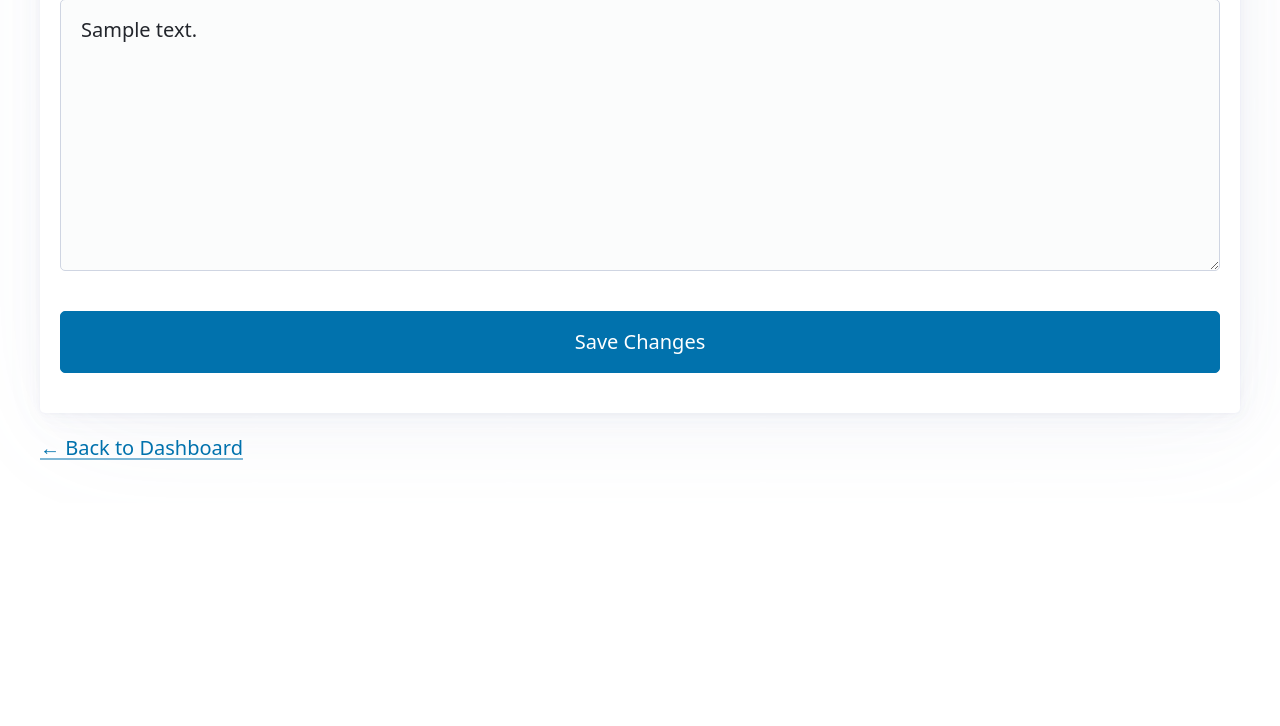
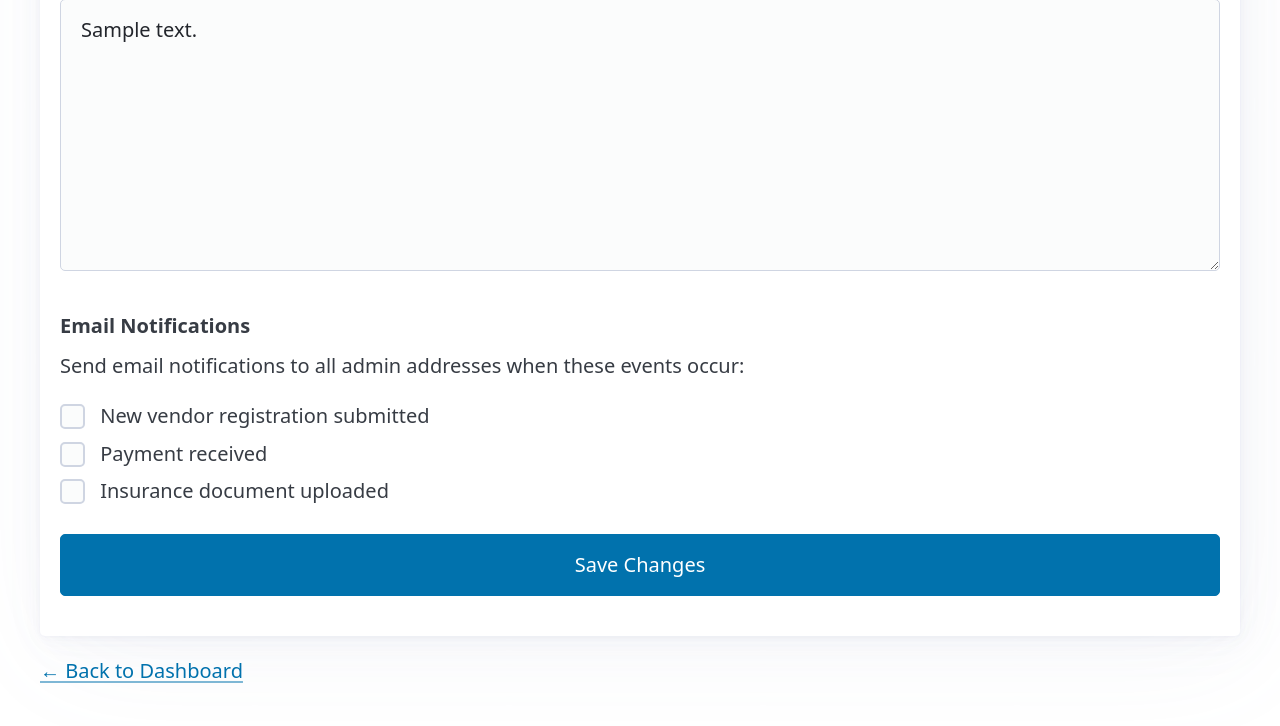
Before and after one commit to vtphan/night-market-vendors, a FastAPI app: template app/templates/admin/settings.html in a window 1280 px wide. Shown: the part 2182-2908 px from the top of the page. Before the commit the page ends 2642 px from the top, so only its background shows below. Run offline with FastAPI, Linux system fonts and the light colour scheme; the template is opened without the code that fills it: most values are stand-ins (such as "Sample title", 1, 10 or a date in 2020); parts of the project's set-up code (start-up, migrations or seed data) failed here and were passed over; some libraries are stand-ins or nearby versions.

Commit message:
Move emails to BackgroundTasks and add admin notification toggles
Migrate all email sends from blocking sync calls to FastAPI BackgroundTasks
so responses return instantly without waiting 1-3s for Resend API. OTP email
uses run_in_executor to avoid blocking the event loop while still awaiting
the result.

Add three toggleable admin notification settings (new registration, payment
received, insurance uploaded) with UI in admin settings, stored as Boolean
columns on EventSettings.

Co-Authored-By: Claude Opus 4.6 <noreply@anthropic.com>

```diff
--- a/app/models.py
+++ b/app/models.py
@@ -112,6 +112,9 @@ class EventSettings(Base):
     contact_email = Column(String, nullable=False, default="")
     payment_instructions = Column(Text, nullable=False, default="")
     insurance_instructions = Column(Text, nullable=False, default="")
+    notify_new_registration = Column(Boolean, default=False, server_default="0")
+    notify_payment_received = Column(Boolean, default=False, server_default="0")
+    notify_insurance_uploaded = Column(Boolean, default=False, server_default="0")
 
     def is_registration_open(self) -> bool:
         """Check if vendor registration is currently open."""
--- a/app/routes/auth.py
+++ b/app/routes/auth.py
@@ -1,5 +1,7 @@
+import asyncio
 import logging
 import secrets
+from functools import partial
 from urllib.parse import urlencode
 
 import httpx
@@ -117,7 +119,8 @@ async def login_submit(
             status_code=429,
         )
 
-    success = send_otp_email(email, code)
+    loop = asyncio.get_event_loop()
+    success = await loop.run_in_executor(None, partial(send_otp_email, email, code))
     if not success:
         flash_messages.append({"category": "error", "text": "We couldn't send the verification code. Please try again."})
         return request.app.state.templates.TemplateResponse(
--- a/app/routes/vendor.py
+++ b/app/routes/vendor.py
@@ -4,7 +4,7 @@ from datetime import datetime, timezone
 from pathlib import Path
 from uuid import uuid4
 
-from fastapi import APIRouter, Depends, Request, Form, UploadFile, File
+from fastapi import APIRouter, BackgroundTasks, Depends, Request, Form, UploadFile, File
 from fastapi.responses import HTMLResponse, RedirectResponse, JSONResponse, FileResponse
 from sqlalchemy.orm import Session
 
@@ -20,9 +20,9 @@ from app.services.registration import (
     LOW_INVENTORY_THRESHOLD,
     CATEGORIES,
 )
-from app.services.email import send_submission_confirmation_email
+from app.services.email import send_submission_confirmation_email, send_admin_notification_email
 from app.services.payment import create_payment_intent
-from app.config import STRIPE_PUBLISHABLE_KEY
+from app.config import STRIPE_PUBLISHABLE_KEY, APP_URL
 
 logger = logging.getLogger(__name__)
 
@@ -218,6 +218,7 @@ async def register_step1(
 @router.post("/register/submit")
 async def register_submit(
     request: Request,
+    background_tasks: BackgroundTasks,
     _csrf: None = Depends(require_csrf),
     db: Session = Depends(get_db),
 ):
@@ -260,13 +261,25 @@ async def register_submit(
 
     registration = create_registration(db, data)
 
-    # Send confirmation email (non-blocking)
+    # Send confirmation email in background
     booth_type = db.query(BoothType).filter(BoothType.id == draft["booth_type_id"]).first()
-    send_submission_confirmation_email(
+    background_tasks.add_task(
+        send_submission_confirmation_email,
         draft["email"],
         registration.registration_id,
         booth_type.name if booth_type else "Unknown",
     )
+
+    # Admin notification
+    settings = db.query(EventSettings).first()
+    if settings and settings.notify_new_registration:
+        background_tasks.add_task(
+            send_admin_notification_email,
+            "new_registration",
+            registration.registration_id,
+            draft["business_name"],
+            f"{APP_URL}/admin/registrations/{registration.registration_id}",
+        )
 
     # Clear draft from session
     response = RedirectResponse(
@@ -473,6 +486,7 @@ async def insurance_page(
 @router.post("/insurance/upload")
 async def insurance_upload(
     request: Request,
+    background_tasks: BackgroundTasks,
     file: UploadFile = File(...),
     session: dict = Depends(require_vendor),
     db: Session = Depends(get_db),
@@ -548,6 +562,24 @@ async def insurance_upload(
         f.write(contents)
 
     db.commit()
+
+    # Admin notification for insurance upload
+    settings = db.query(EventSettings).first()
+    if settings and settings.notify_insurance_uploaded:
+        # Find an active registration for this vendor to link in the notification
+        reg = db.query(Registration).filter(
+            Registration.email == email,
+            Registration.status.in_(["pending", "approved", "paid"]),
+        ).first()
+        if reg:
+            background_tasks.add_task(
+                send_admin_notification_email,
+                "insurance_uploaded",
+                reg.registration_id,
+                reg.business_name,
+                f"{APP_URL}/admin/registrations/{reg.registration_id}",
+            )
+
     return RedirectResponse(url="/vendor/insurance", status_code=303)
 
 
--- a/app/templates/admin/settings.html
+++ b/app/templates/admin/settings.html
@@ -88,6 +88,29 @@
             <textarea id="vendor_agreement_text" name="vendor_agreement_text" rows="8" placeholder="The agreement vendors must accept during registration">{{ settings.vendor_agreement_text or '' }}</textarea>
         </fieldset>
 
+        <fieldset>
+            <legend><strong>Email Notifications</strong></legend>
+            <p>Send email notifications to all admin addresses when these events occur:</p>
+
+            <label>
+                <input type="checkbox" name="notify_new_registration" value="on"
+                       {% if settings.notify_new_registration %}checked{% endif %}>
+                New vendor registration submitted
+            </label>
+
+            <label>
+                <input type="checkbox" name="notify_payment_received" value="on"
+                       {% if settings.notify_payment_received %}checked{% endif %}>
+                Payment received
+            </label>
+
+            <label>
+                <input type="checkbox" name="notify_insurance_uploaded" value="on"
+                       {% if settings.notify_insurance_uploaded %}checked{% endif %}>
+                Insurance document uploaded
+            </label>
+        </fieldset>
+
         <button type="submit">Save Changes</button>
     </form>
 </article>
```
Also changed, not shown: app/routes/admin.py (+14 -4 lines), app/routes/webhooks.py (+20 -8 lines), app/services/email.py (+33 -1 lines), app/templates/emails/admin_notification.html (added, +23 -0 lines).
